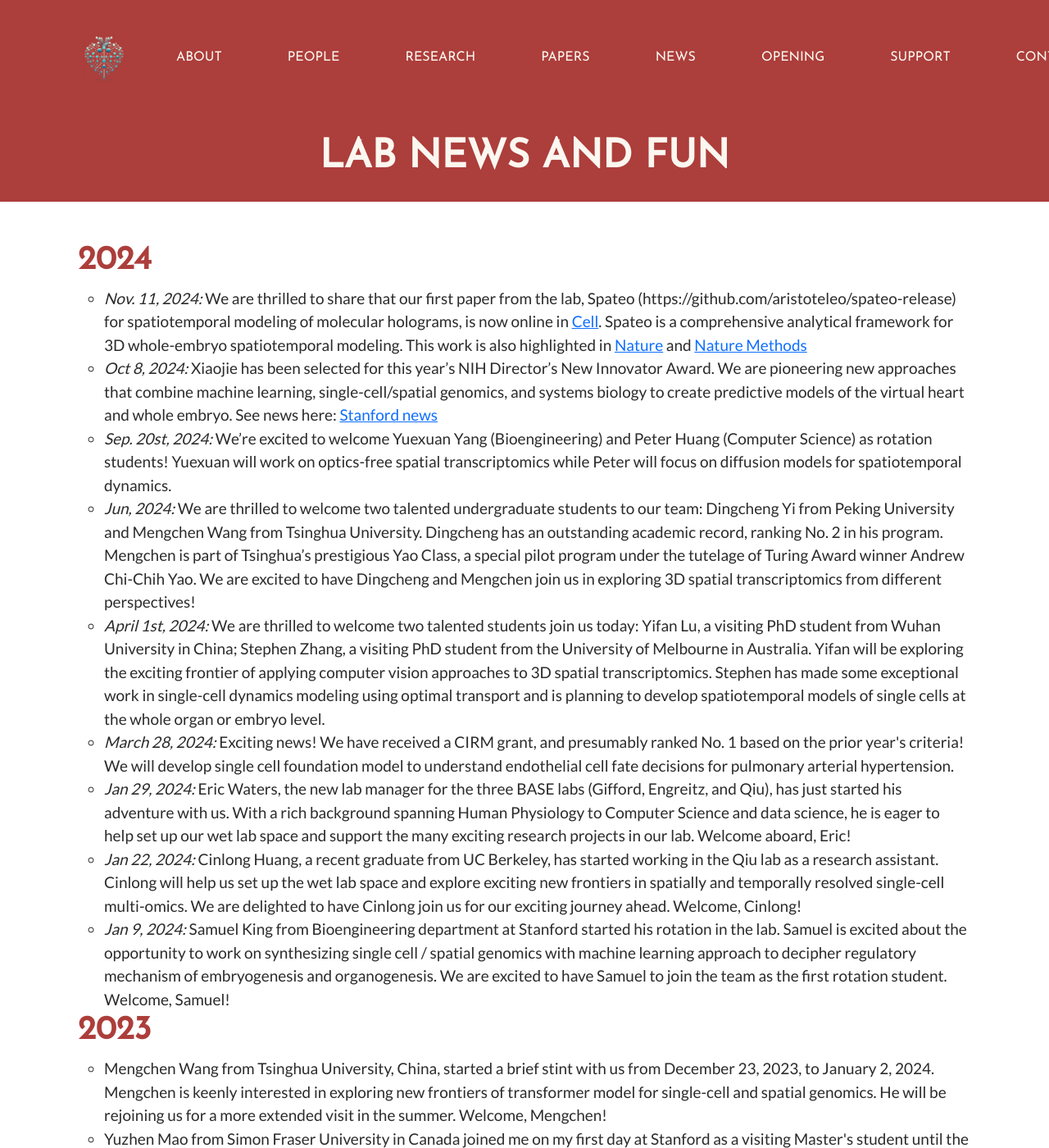
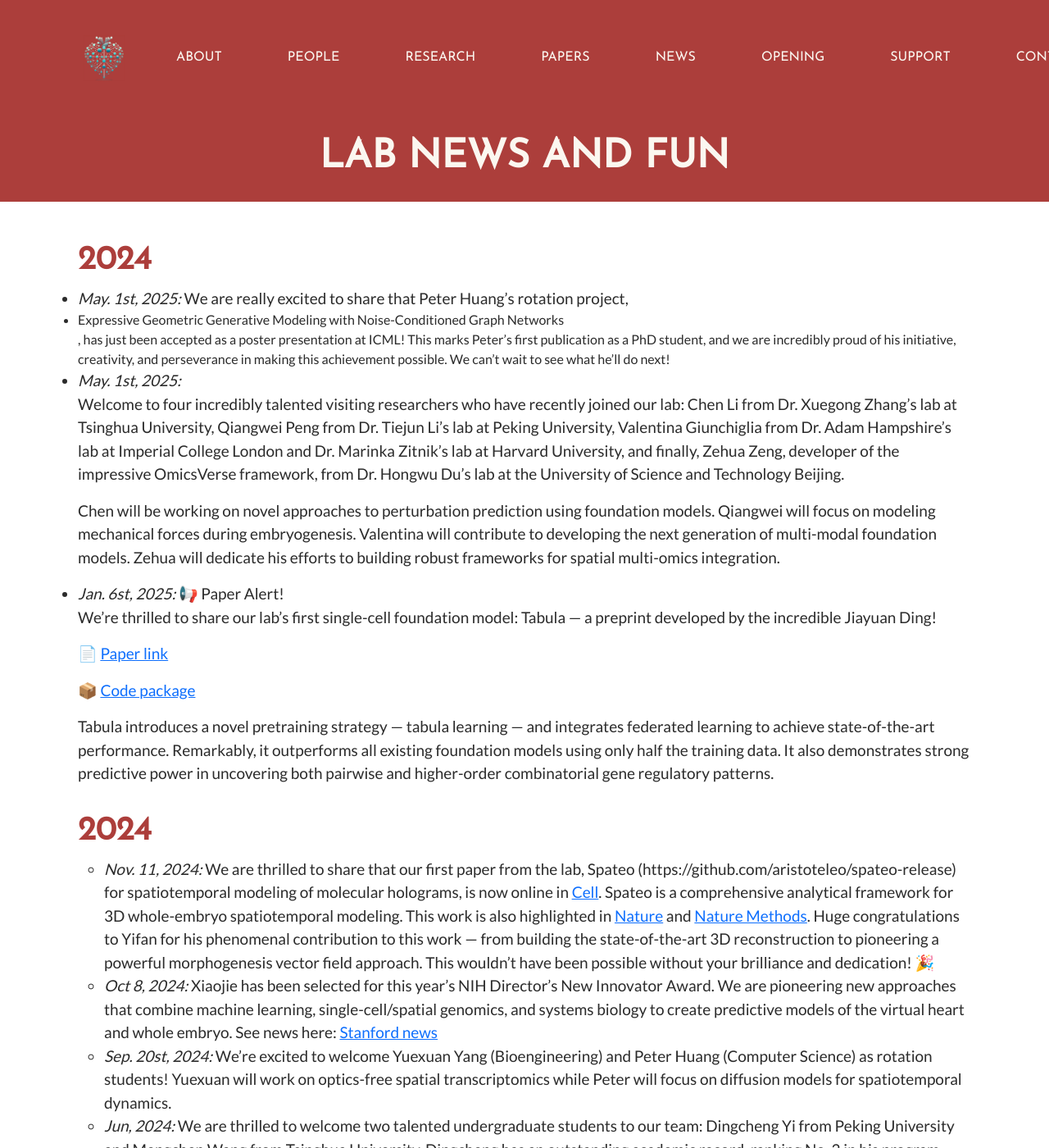
Before and after one commit to aristoteleo/qiu_lab_website, a Jekyll site: the page built from news.html, in a window 1280 px wide and 1400 px high. Shown: the whole window at 82% size. Built offline with Jekyll 4.4.1, drawn with Linux system fonts in a browser that asks for light colours.

Commit message:
update news

```diff
--- a/news.html
+++ b/news.html
@@ -5,6 +5,30 @@ title: "Lab news and fun"
 
 <div class="container py-5">
   <div class="row">
+
+    <!-- 2024 -->
+    <h1>2024</h1>
+    <ul>
+      <li style="font-size: 19px;">
+        <i>May. 1st, 2025:</i> We are really excited to share that Peter Huang’s rotation project, <li>Expressive Geometric Generative Modeling with Noise-Conditioned Graph Networks</li>, has just been accepted as a poster presentation at ICML! This marks Peter’s first publication as a PhD student, and we are incredibly proud of his initiative, creativity, and perseverance in making this achievement possible. We can’t wait to see what he’ll do next!
+      </li>
+
+      <li style="font-size: 19px;">
+        <i>May. 1st, 2025:</i>
+        <p> Welcome to four incredibly talented visiting researchers who have recently joined our lab: Chen Li from Dr. Xuegong Zhang’s lab at Tsinghua University, Qiangwei Peng from Dr. Tiejun Li’s lab at Peking University, Valentina Giunchiglia from Dr. Adam Hampshire’s lab at Imperial College London and Dr. Marinka Zitnik’s lab at Harvard University, and finally, Zehua Zeng, developer of the impressive OmicsVerse framework, from Dr. Hongwu Du’s lab at the University of Science and Technology Beijing. </p>
+
+        <p> Chen will be working on novel approaches to perturbation prediction using foundation models. Qiangwei will focus on modeling mechanical forces during embryogenesis. Valentina will contribute to developing the next generation of multi-modal foundation models. Zehua will dedicate his efforts to building robust frameworks for spatial multi-omics integration.</p>
+      </li>
+
+      <li style="font-size: 19px;">
+        <i>Jan. 6st, 2025:</i> 📢 Paper Alert!
+        <p>We’re thrilled to share our lab’s first single-cell foundation model: Tabula — a preprint developed by the incredible Jiayuan Ding! </p>
+        <p>📄 <a href="https://www.biorxiv.org/content/10.1101/2025.01.06.631427v1">Paper link</a> </p>
+        <p>📦 <a href="https://github.com/aristoteleo/tabula">Code package</a> </p>
+
+        <p>Tabula introduces a novel pretraining strategy — tabula learning — and integrates federated learning to achieve state-of-the-art performance. Remarkably, it outperforms all existing foundation models using only half the training data. It also demonstrates strong predictive power in uncovering both pairwise and higher-order combinatorial gene regulatory patterns. </p>
+
+    </ul>
 
     <!-- 2024 -->
     <h1>2024</h1>
@@ -17,7 +41,7 @@ title: "Lab news and fun"
       -->
 
       <li style="font-size: 19px;">
-        <i>Nov. 11, 2024:</i> We are thrilled to share that our first paper from the lab, Spateo (https://github.com/aristoteleo/spateo-release) for spatiotemporal modeling of molecular holograms, is now online in <a href="https://cell.com/cell/fulltext/S0092-8674(24)01159-0">Cell</a>. Spateo is a comprehensive analytical framework for 3D whole-embryo spatiotemporal modeling. This work is also highlighted in <a href="https://www.nature.com/articles/d41586-024-03615-8">Nature</a> and <a href="https://www.nature.com/articles/s41592-024-02587-x.pdf">Nature Methods</a>
+        <i>Nov. 11, 2024:</i> We are thrilled to share that our first paper from the lab, Spateo (https://github.com/aristoteleo/spateo-release) for spatiotemporal modeling of molecular holograms, is now online in <a href="https://cell.com/cell/fulltext/S0092-8674(24)01159-0">Cell</a>. Spateo is a comprehensive analytical framework for 3D whole-embryo spatiotemporal modeling. This work is also highlighted in <a href="https://www.nature.com/articles/d41586-024-03615-8">Nature</a> and <a href="https://www.nature.com/articles/s41592-024-02587-x.pdf">Nature Methods</a>. Huge congratulations to Yifan for his phenomenal contribution to this work — from building the state-of-the-art 3D reconstruction to pioneering a powerful morphogenesis vector field approach. This wouldn’t have been possible without your brilliance and dedication! 🎉
       </li>
       <li style="font-size: 19px;">
         <i>Oct 8, 2024:</i> Xiaojie has been selected for this year’s NIH Director’s New Innovator Award. We are pioneering new approaches that combine machine learning, single-cell/spatial genomics, and systems biology to create predictive models of the virtual heart and whole embryo. See news here: <a href="https://news.stanford.edu/stories/2024/10/stanford-researcher-receives-nih-high-risk-high-reward-grant-to-create-virtual-embryos">Stanford news</a>
```
Also changed, not shown: .gitmodules (added), 1 other file.
